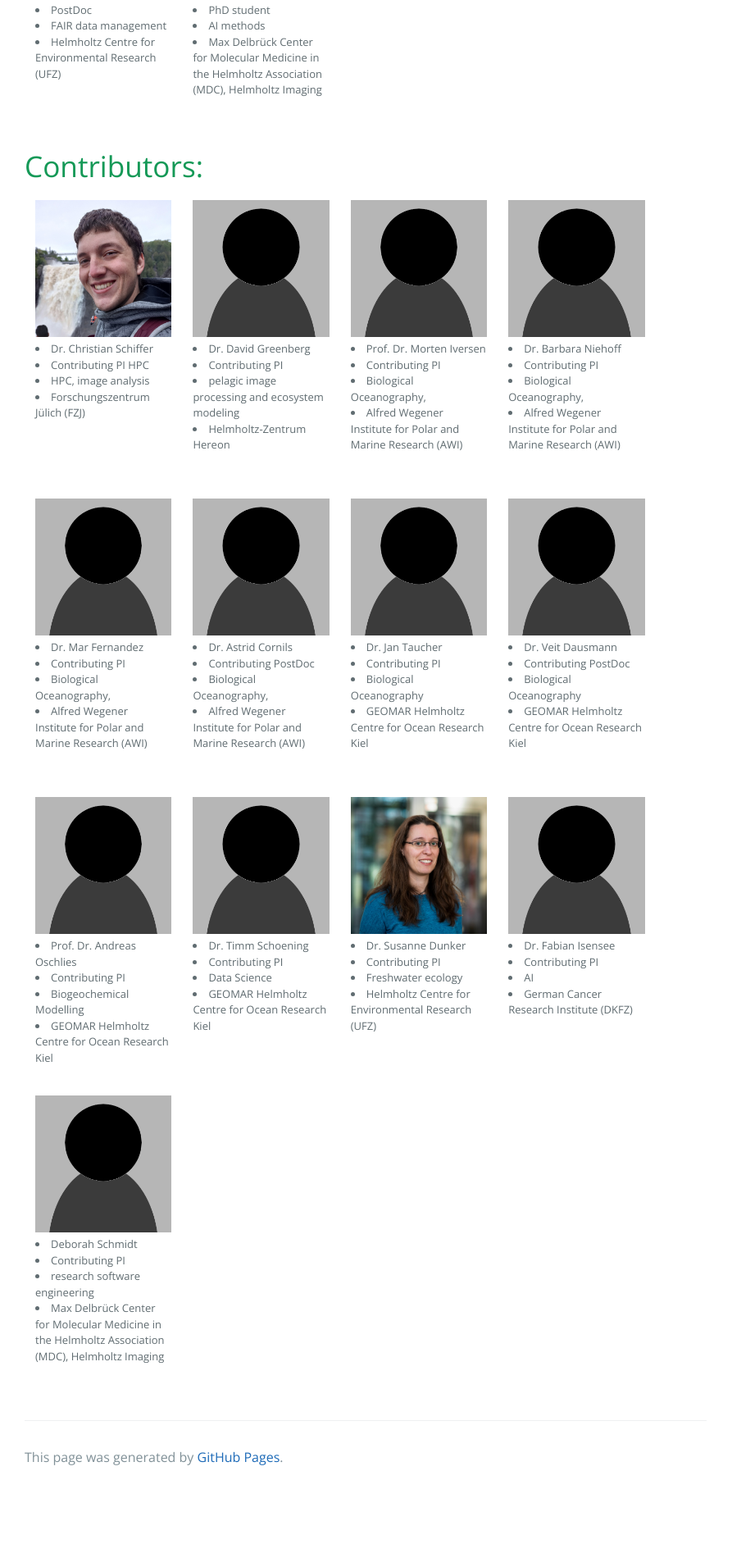
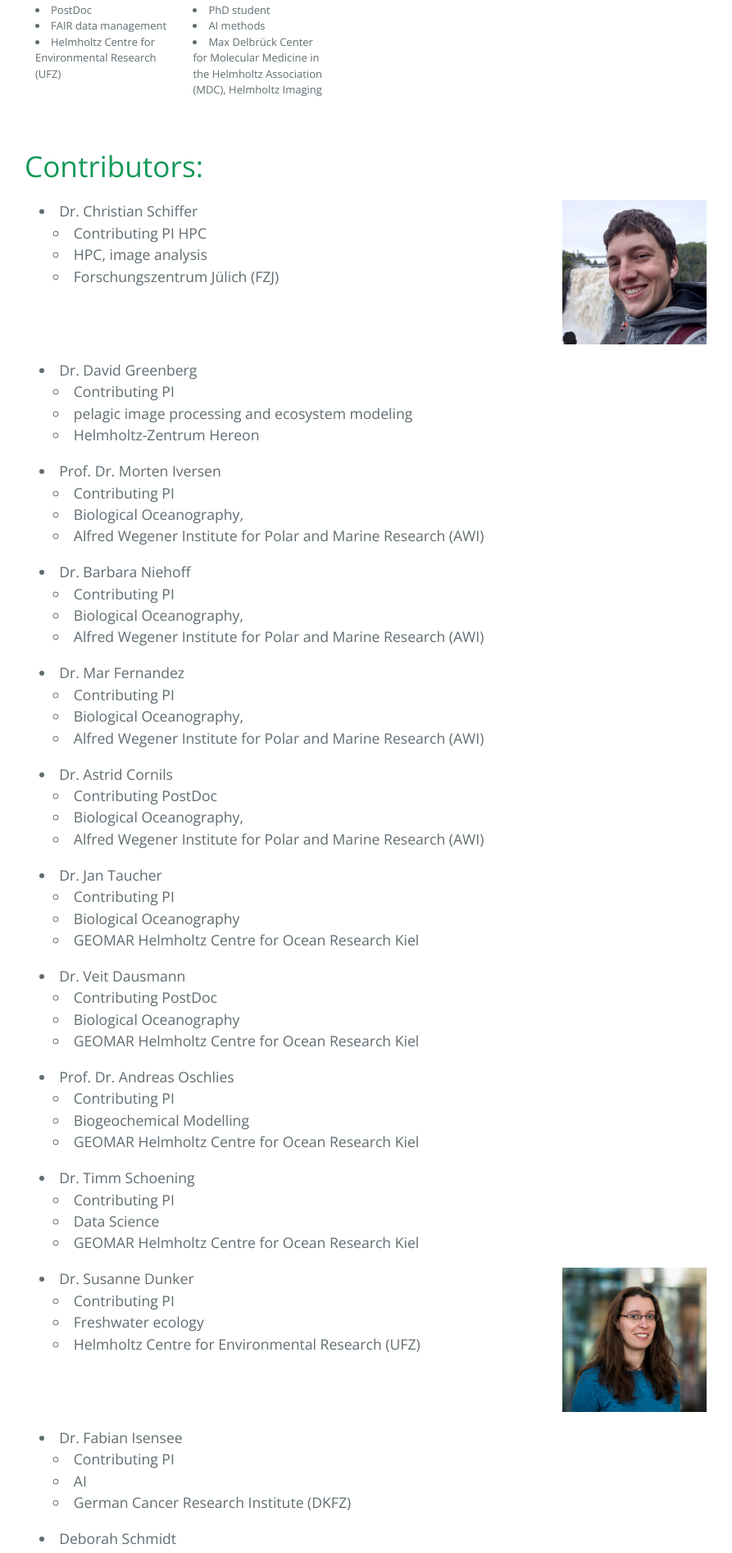
Before and after one commit to Kainmueller-Lab/aqqua, a Jekyll site: the page built from about_us.md, in a window 1280 px wide. Shown: the part 1623-3517 px from the top of the page at 82% size, without its empty margins (194-1087 px from the left). Built offline with Jekyll 4.4.1, drawn with Linux system fonts in a browser that asks for light colours; before the commit the page ends 3444 px from its top, so only the background shows below that.

Commit message:
about_us: change layout for contributors

```diff
--- a/_layouts/team.html
+++ b/_layouts/team.html
@@ -3,6 +3,32 @@ layout: default
 ---
 
 {% for team in site.data.team %}
+{% if team[0] == "Contributors" %}
+<div class="team">
+  <h1>{{ team[0] }}:</h1>
+  <ul>
+  {% for member in team[1] %}
+    <div class="team-item">
+    <li> {{ member.title }} {{ member.first_name }} {{ member.last_name }}
+    <div class="team_image">
+      {% unless member.picture == nil %}
+        <img src={{ '/assets/' | append: member.picture | relative_url }} alt={{ 'image: ' | append: member.first_name | append: member.last_name }}">
+        {% unless member.picture_copyright == nil %}
+          <span class="team_image_copyright">{{ member.picture_copyright }}</span>
+        {% endunless %}
+      {% endunless %}
+    </div>
+      <ul>
+	<li>{{ member.position }}</li>
+	<li>{{ member.expertise }}</li>
+	<li>{{ member.affiliation }}</li>
+      </ul>
+    </li>
+      </div>
+  {% endfor %}
+  </ul>
+</div>
+{% else %}
 <div class="float_team">
   <h1>{{ team[0] }}:</h1>
   {% for member in team[1] %}
@@ -26,4 +52,5 @@ layout: default
   </div>
   {% endfor %}
 </div>
+{% endif %}
 {% endfor %}
--- a/_sass/jekyll-theme-cayman.scss
+++ b/_sass/jekyll-theme-cayman.scss
@@ -63,10 +63,31 @@ a {
 
 .team_image {
     position: relative;
+    float: right;
 }
 
 .team_image img {
+    max-width: 9em;
 }
+
+.team-item {
+    display: block;
+    clear: both;
+    margin-bottom: 1em;
+
+}
+
+.team-item .team_image img {
+    max-width: 10em;
+    float: left;
+    margin-bottom: 1em;
+}
+
+.team ul {
+    list-style-position: inside;
+    padding-left: 1em;
+}
+
 
 .team_image_copyright {
     font-size: 66%;
```
